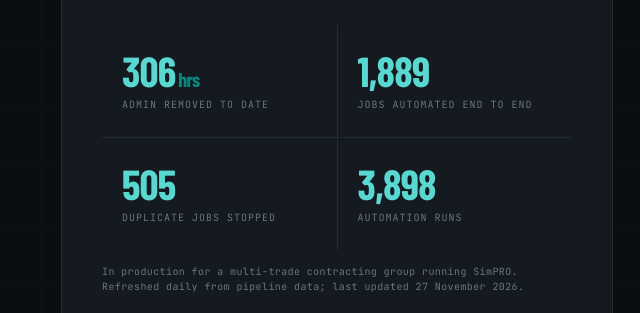
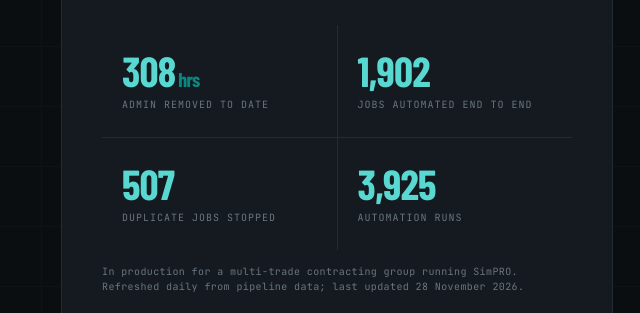
Before and after one commit to chrisolanda-cyber/kontrol-website, a plain HTML site: page index.html in a window 1280 px wide. Shown: the part 314-627 px from the top of the page, 619-1259 px from the left. Drawn offline with Linux system fonts and the light colour scheme.

Commit message:
chore: refresh production stats (28 November 2026)

```diff
--- a/index.html
+++ b/index.html
@@ -183,26 +183,26 @@
         <div class="stats-label">// actuals from live client pipelines</div>
         <div class="stats-grid">
           <div class="stat-cell">
-            <div class="stat-num"><span data-stat="hours">306</span><span class="stat-unit" style="margin-left:3px;">hrs</span></div>
+            <div class="stat-num"><span data-stat="hours">308</span><span class="stat-unit" style="margin-left:3px;">hrs</span></div>
             <div class="stat-label">Admin removed to date</div>
           </div>
           <div class="stat-cell">
-            <div class="stat-num"><span data-stat="jobs">1,889</span></div>
+            <div class="stat-num"><span data-stat="jobs">1,902</span></div>
             <div class="stat-label">Jobs automated end to end</div>
           </div>
           <div class="stat-cell">
-            <div class="stat-num"><span data-stat="dupes">505</span></div>
+            <div class="stat-num"><span data-stat="dupes">507</span></div>
             <div class="stat-label">Duplicate jobs stopped</div>
             <!-- Not shown: the daily updater still writes the success rate here, and
                  automate.html reads it for its own stats strip. -->
             <span hidden><span data-stat="success">97</span></span>
           </div>
           <div class="stat-cell">
-            <div class="stat-num"><span data-stat="runs">3,898</span></div>
+            <div class="stat-num"><span data-stat="runs">3,925</span></div>
             <div class="stat-label">Automation runs</div>
           </div>
         </div>
-        <div class="stats-source">In production for a multi-trade contracting group running SimPRO. Refreshed daily from pipeline data; last updated <span data-stat="asat">27 November 2026</span>.</div>
+        <div class="stats-source">In production for a multi-trade contracting group running SimPRO. Refreshed daily from pipeline data; last updated <span data-stat="asat">28 November 2026</span>.</div>
         <div class="pipeline-demo">
           <div class="pipeline-label">// example workflow</div>
           <div class="pipeline-nodes">
```
